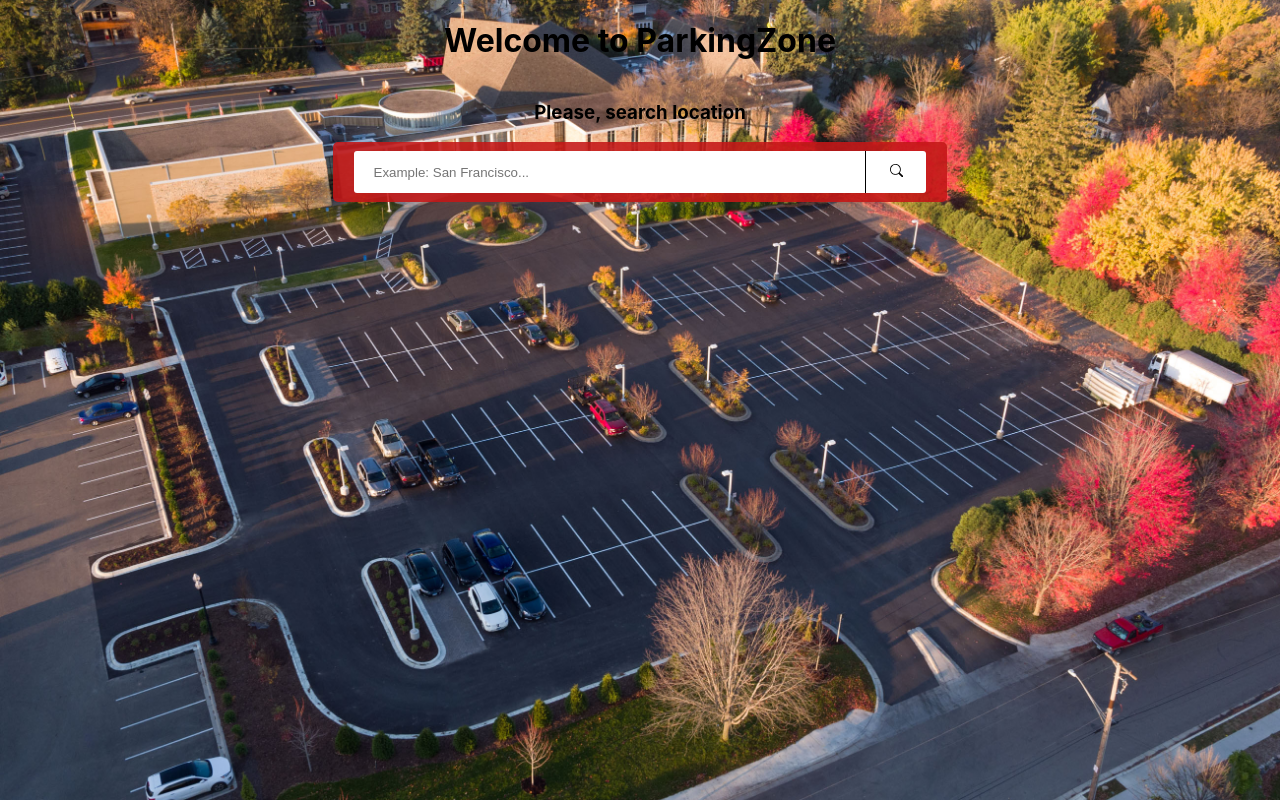
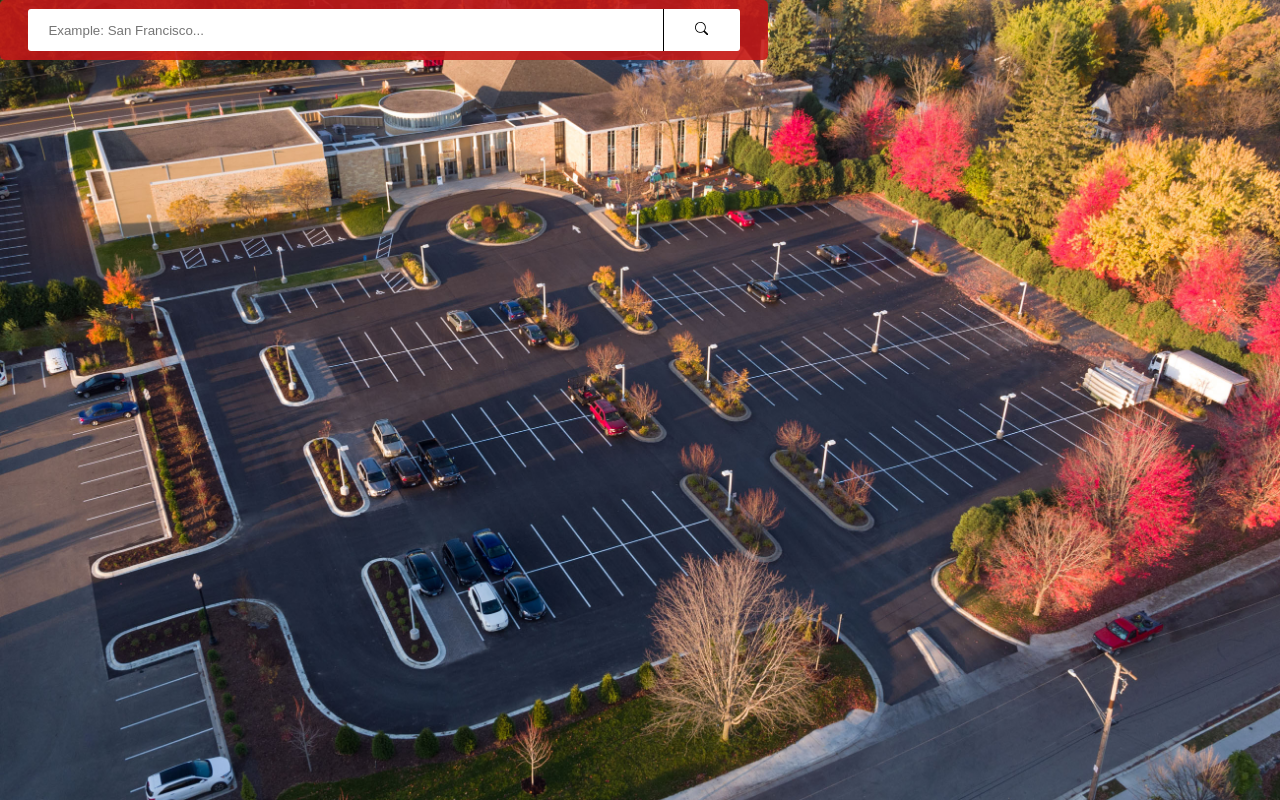
Before and after one commit to sbs001/Lowest-Rated-Parking-Lots-Challenge, a React (Create React App) app: page /search in a window 1280 px wide. Built offline with nearby package versions, Linux system fonts and the light colour scheme; no server answers.

Commit message:
Add: Results componnts

```diff
--- a/src/App.js
+++ b/src/App.js
@@ -1,13 +1,17 @@
-import { BrowserRouter, Route } from 'react-router-dom';
+import { BrowserRouter, Route, Switch } from 'react-router-dom';
 import './App.css';
 import Home from './Components/Home/Home';
+import Results from './Components/Results/Results';
 
 function App() {
 
   return (
     <div className="App">
       <BrowserRouter>
-        <Route path="/" component={Home} />
+        <Switch>
+          <Route path="/search" component={Results} />
+          <Route path="/" component={Home} />
+        </Switch>
       </BrowserRouter>
     </div>
   );
--- /dev/null
+++ b/src/Components/Results/Results.jsx
@@ -0,0 +1,12 @@
+import React from 'react';
+import SearchBar from '../SeacrhBar/SearchBar';
+import './Results.css'
+
+export default function Results(){
+
+  return (
+    <div>
+      <SearchBar />
+    </div>
+  )
+}
```
Also changed, not shown: src/Components/Results/Results.css (added).
